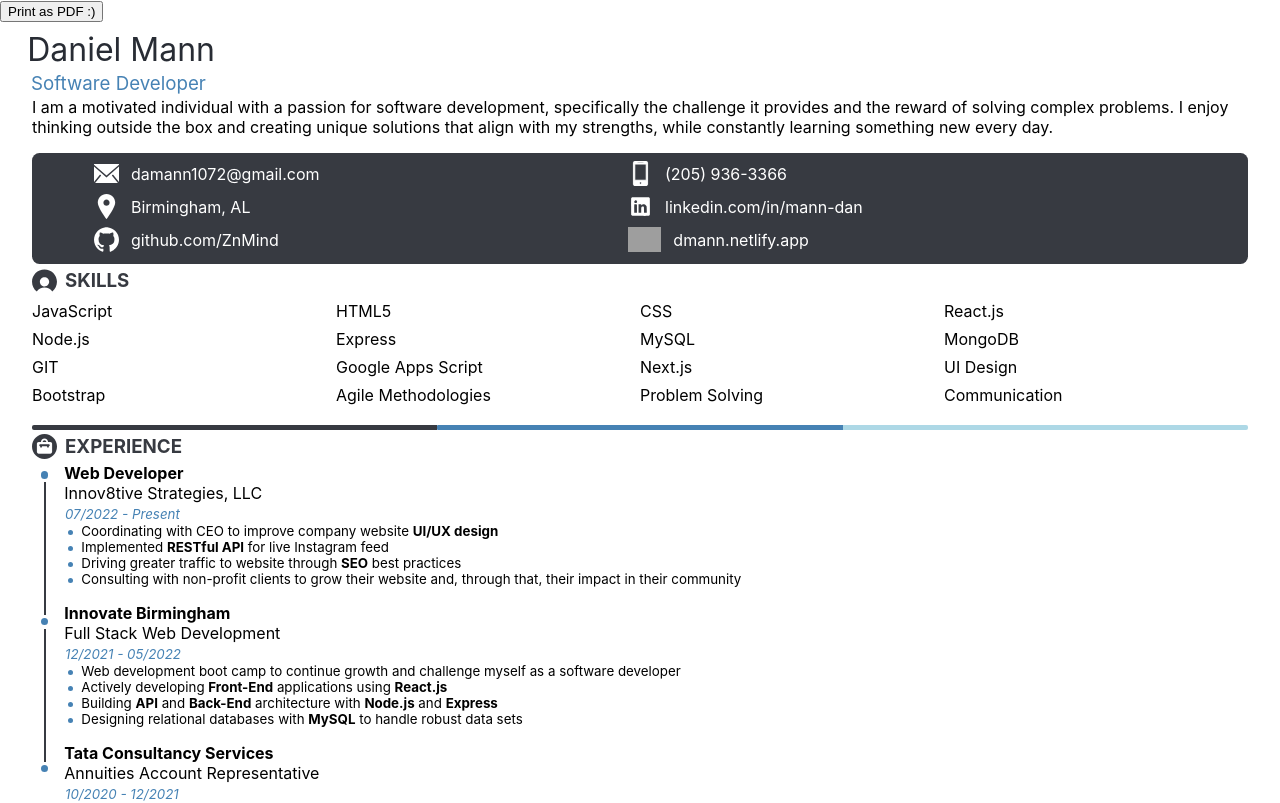
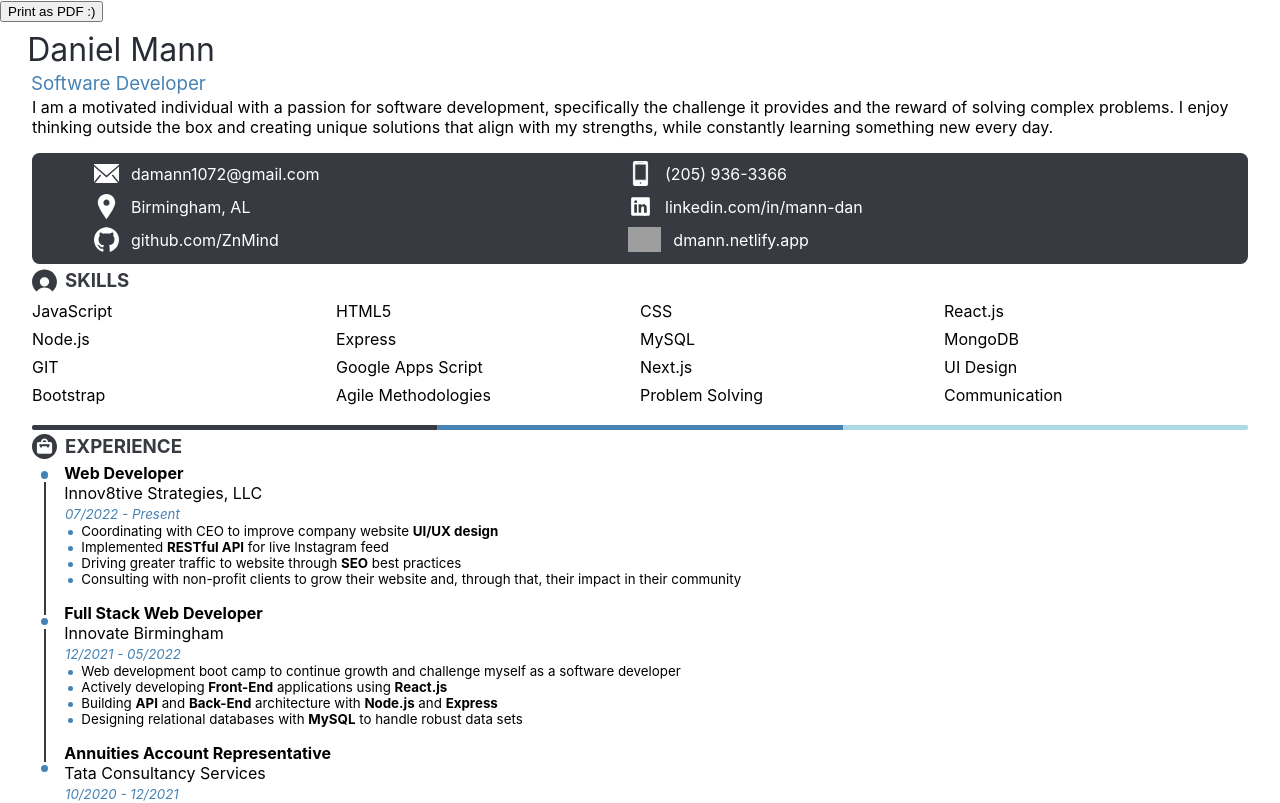
Before and after one commit to ZnMind/Resume, a React (Create React App) app: page / in a window 1280 px wide. Shown: the top 803 px of the page. Built offline with nearby package versions, Linux system fonts and the light colour scheme; grey boxes are pictures that could not be loaded.

Commit message:
Minor fixes

```diff
--- a/src/App.js
+++ b/src/App.js
@@ -97,8 +97,8 @@
           </div>
 
           <div className='new-listing'>
-            <h4 className='job'>Innovate Birmingham</h4>
-            <h4 className='company'>Full Stack Web Development</h4>
+            <h4 className='job'>Full Stack Web Developer</h4>
+            <h4 className='company'>Innovate Birmingham</h4>
             <small className='date'>12/2021 - 05/2022</small>
             <br></br>
 
@@ -124,8 +124,8 @@
           </div>
 
           <div className='new-listing'>
-            <h4 className='job'>Tata Consultancy Services</h4>
-            <h4 className='company'>Annuities Account Representative</h4>
+            <h4 className='job'>Annuities Account Representative</h4>
+            <h4 className='company'>Tata Consultancy Services</h4>
             <small className='date'>10/2020 - 12/2021</small>
             <br></br>
 
```
